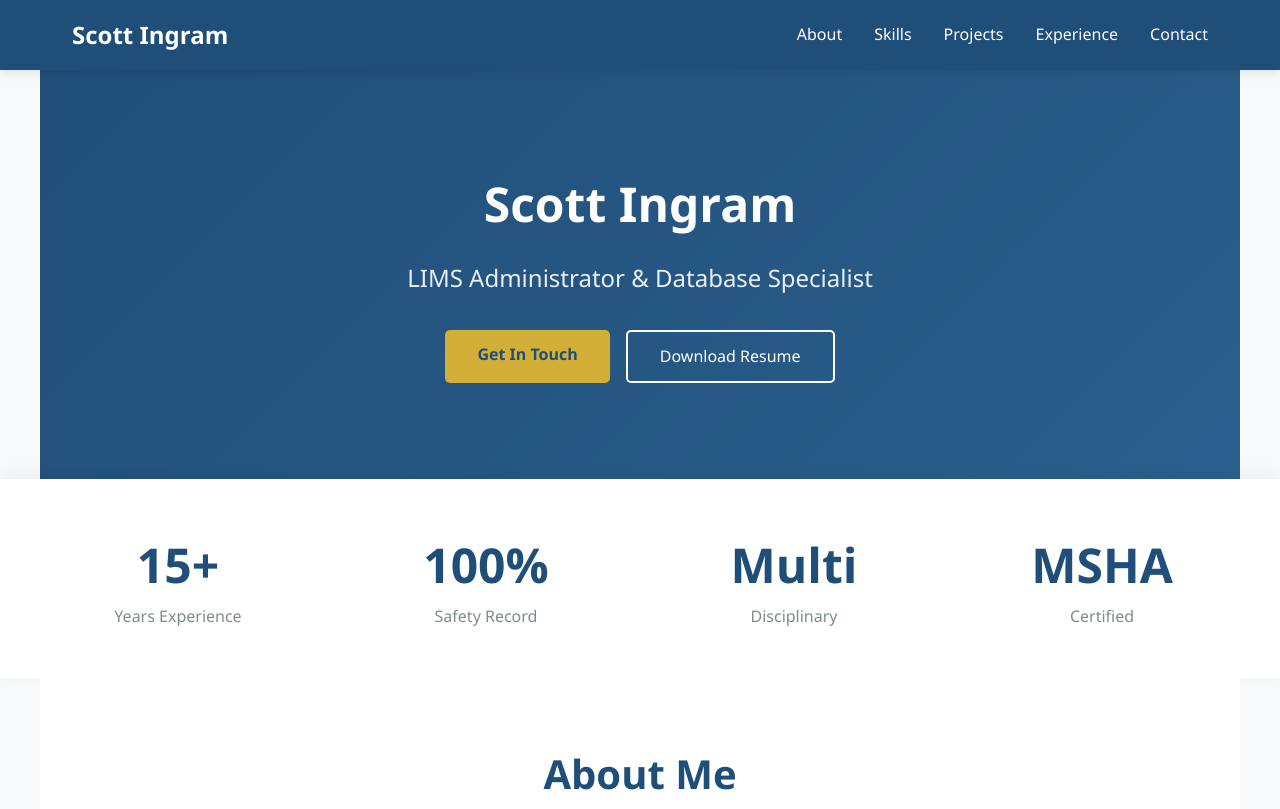
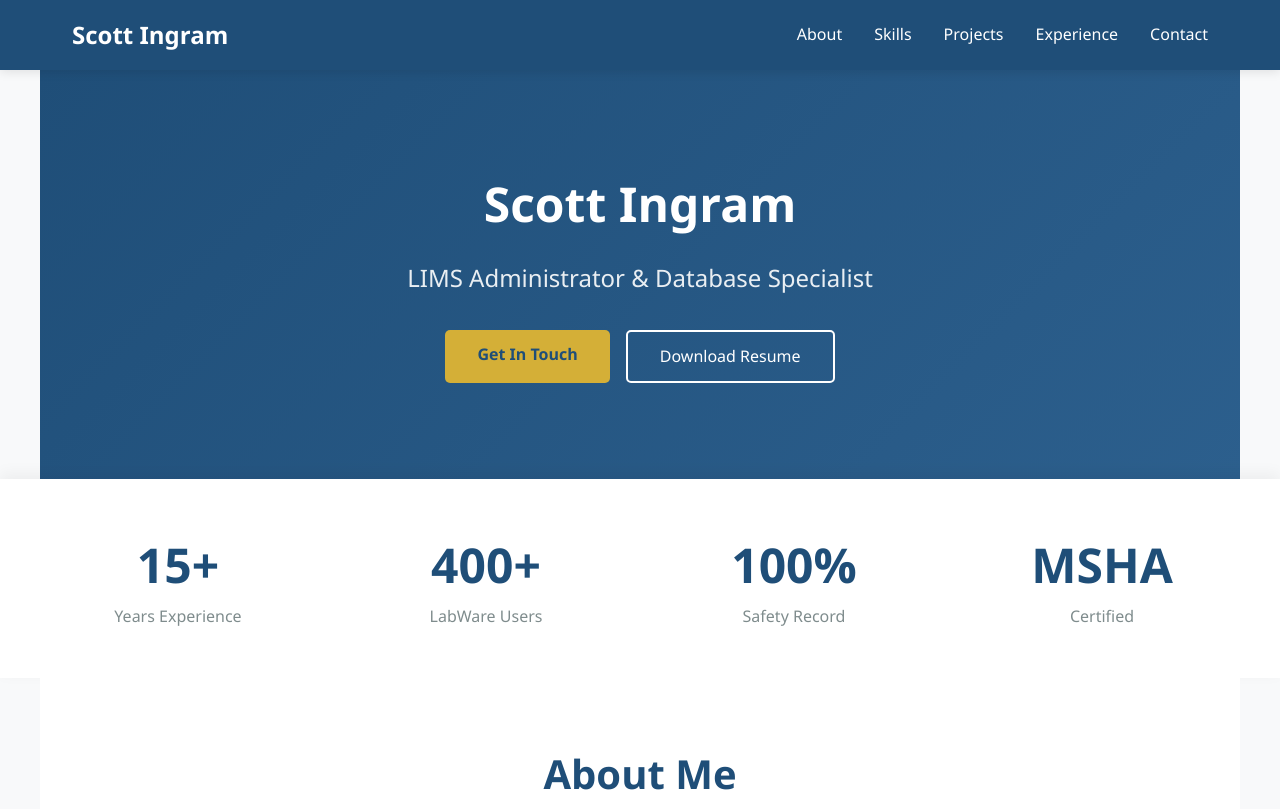
Before and after one commit to dvsarchitect/scottingram, a plain HTML site: page index.html in a window 1280 px wide. Shown: the top 809 px of the page. Drawn offline with Linux system fonts and the light colour scheme.

Commit message:
Add files via upload

```diff
--- a/index.html
+++ b/index.html
@@ -567,12 +567,12 @@
                 <span class="stat-label">Years Experience</span>
             </div>
             <div class="stat-item">
+                <span class="stat-number">400+</span>
+                <span class="stat-label">LabWare Users</span>
+            </div>
+            <div class="stat-item">
                 <span class="stat-number">100%</span>
                 <span class="stat-label">Safety Record</span>
-            </div>
-            <div class="stat-item">
-                <span class="stat-number">Multi</span>
-                <span class="stat-label">Disciplinary</span>
             </div>
             <div class="stat-item">
                 <span class="stat-number">MSHA</span>
```
Also changed, not shown: 1 other file.
